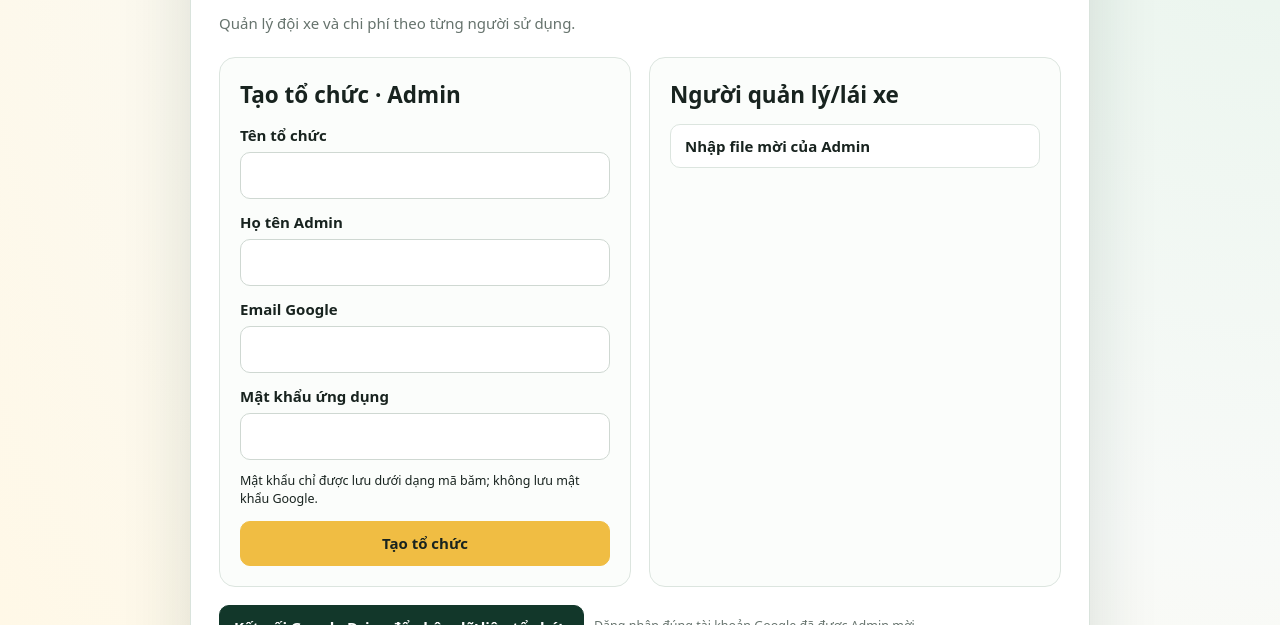
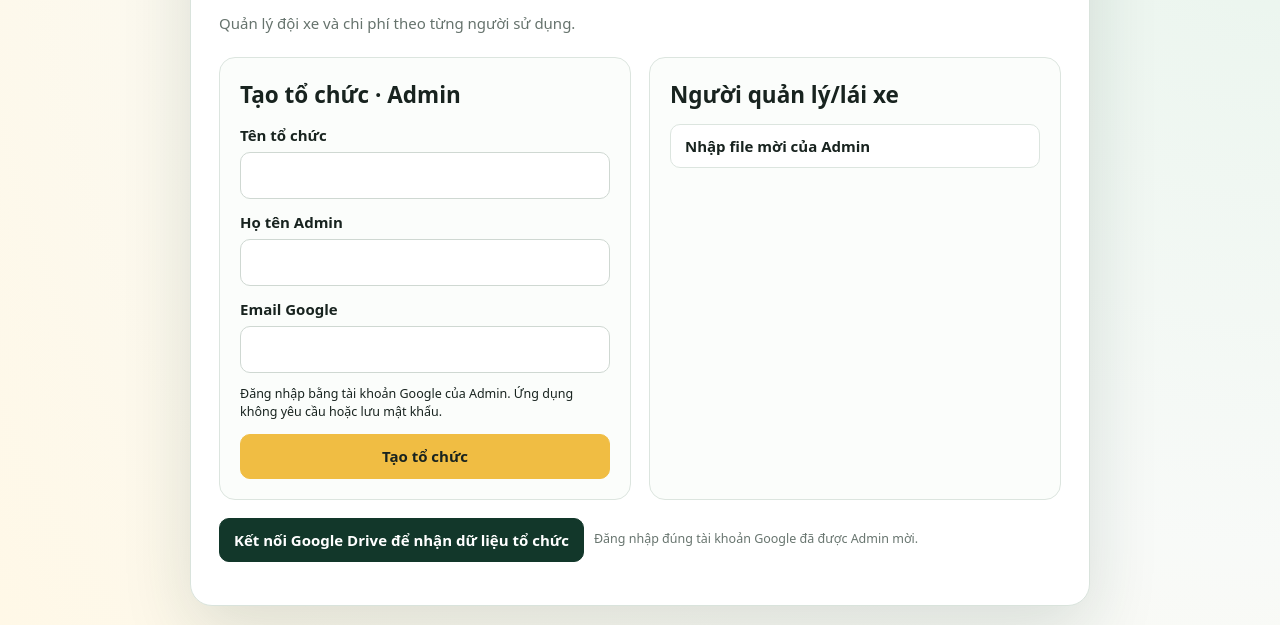
Before and after one commit to lehuynhanhtu-prog/so-xe-to-chuc, a plain HTML site: page docs/index.html in a window 1280 px wide. Shown: the part 175-800 px from the top of the page. Drawn offline with Linux system fonts and the light colour scheme.

Commit message:
Remove stored app passwords and verify Google account: docs/index.html

```diff
--- a/docs/index.html
+++ b/docs/index.html
@@ -21,10 +21,10 @@
 <section class="org-gate" id="orgGate" hidden data-i18n-skip>
 <div class="org-gate-card">
 <img src="icons/icon.svg" alt=""><h1>Sổ Xe Tổ Chức</h1><p>Quản lý đội xe và chi phí theo từng người sử dụng.</p>
-<div id="orgKnownDevice" hidden><p>Thiết bị này đã dùng tài khoản <b id="orgKnownName"></b>.</p><label for="orgLoginPassword">Mật khẩu ứng dụng</label><input id="orgLoginPassword" type="password" autocomplete="current-password"><button class="btn primary" id="orgContinue">Đăng nhập</button><button class="btn" id="orgSwitchAccount">Dùng tài khoản khác</button></div>
+<div id="orgKnownDevice" hidden><p>Thiết bị này đã dùng tài khoản <b id="orgKnownName"></b>.</p><button class="btn primary" id="orgContinue">Đăng nhập</button><button class="btn" id="orgSwitchAccount">Dùng tài khoản khác</button></div>
 <div class="org-auth-grid">
-<form id="orgAdminForm" class="org-auth-panel"><h2>Tạo tổ chức · Admin</h2><label>Tên tổ chức<input id="orgAdminOrganization" required></label><label>Họ tên Admin<input id="orgAdminName" required></label><label>Email Google<input id="orgAdminEmail" type="email" required></label><label>Mật khẩu ứng dụng<input id="orgAdminPassword" type="password" minlength="6" required></label><small>Mật khẩu chỉ được lưu dưới dạng mã băm; không lưu mật khẩu Google.</small><button class="btn primary" type="submit">Tạo tổ chức</button></form>
-<form id="orgJoinForm" class="org-auth-panel"><h2>Người quản lý/lái xe</h2><label class="btn" for="orgInviteFile">Nhập file mời của Admin</label><input class="fileinput" id="orgInviteFile" type="file" accept="application/json"><div id="orgJoinFields" hidden><p>Tổ chức: <b id="orgJoinOrganization"></b></p><label>Họ tên<input id="orgJoinName" required></label><label>Email Google<input id="orgJoinEmail" type="email" required></label><label>Mật khẩu ứng dụng<input id="orgJoinPassword" type="password" minlength="6" required></label><button class="btn primary" type="submit">Đăng ký và chờ duyệt</button></div></form>
+<form id="orgAdminForm" class="org-auth-panel"><h2>Tạo tổ chức · Admin</h2><label>Tên tổ chức<input id="orgAdminOrganization" required></label><label>Họ tên Admin<input id="orgAdminName" required></label><label>Email Google<input id="orgAdminEmail" type="email" required></label><small>Đăng nhập bằng tài khoản Google của Admin. Ứng dụng không yêu cầu hoặc lưu mật khẩu.</small><button class="btn primary" type="submit">Tạo tổ chức</button></form>
+<form id="orgJoinForm" class="org-auth-panel"><h2>Người quản lý/lái xe</h2><label class="btn" for="orgInviteFile">Nhập file mời của Admin</label><input class="fileinput" id="orgInviteFile" type="file" accept="application/json"><div id="orgJoinFields" hidden><p>Tổ chức: <b id="orgJoinOrganization"></b></p><label>Họ tên<input id="orgJoinName" required></label><label>Email Google<input id="orgJoinEmail" type="email" required></label><button class="btn primary" type="submit">Đăng ký và chờ duyệt</button></div></form>
 </div><div class="org-gate-connect"><button class="btn green" id="orgConnectDrive" type="button">Kết nối Google Drive để nhận dữ liệu tổ chức</button><small id="orgConnectStatus">Đăng nhập đúng tài khoản Google đã được Admin mời.</small></div><p class="org-gate-message" id="orgGateMessage"></p>
 </div></section>
 <div class="shell">
```
